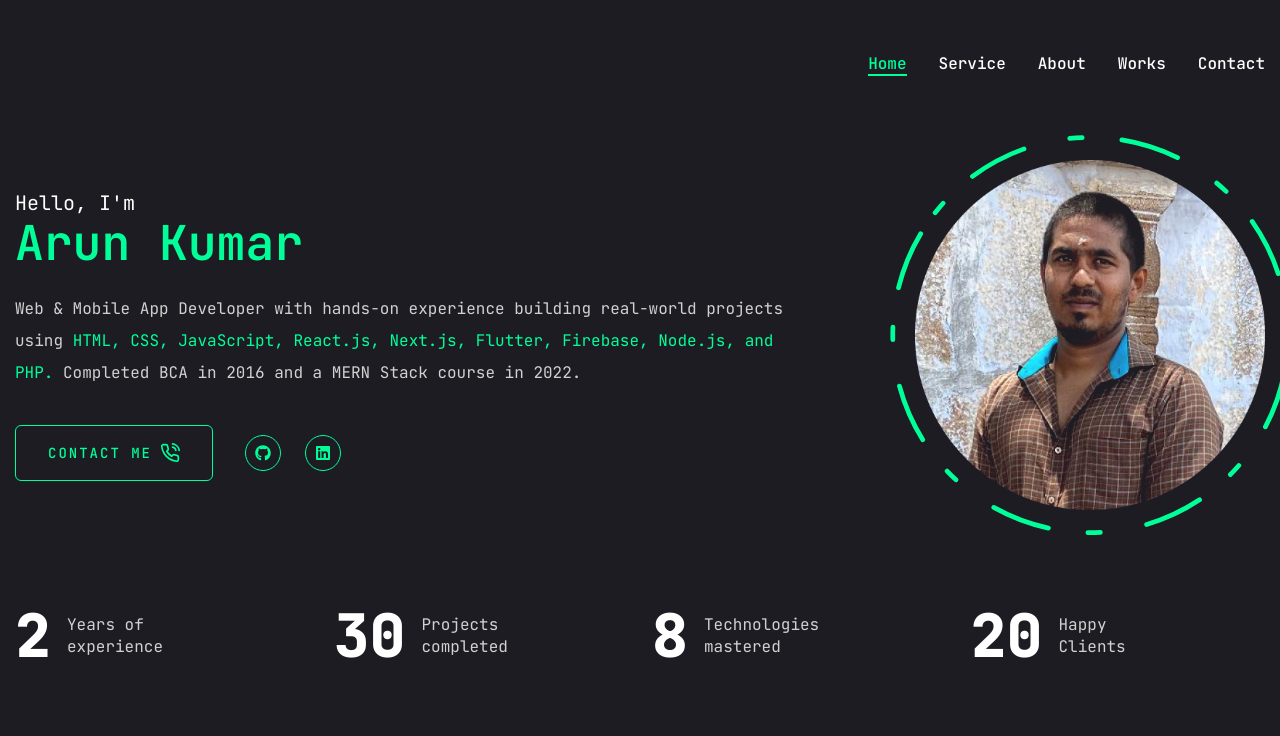
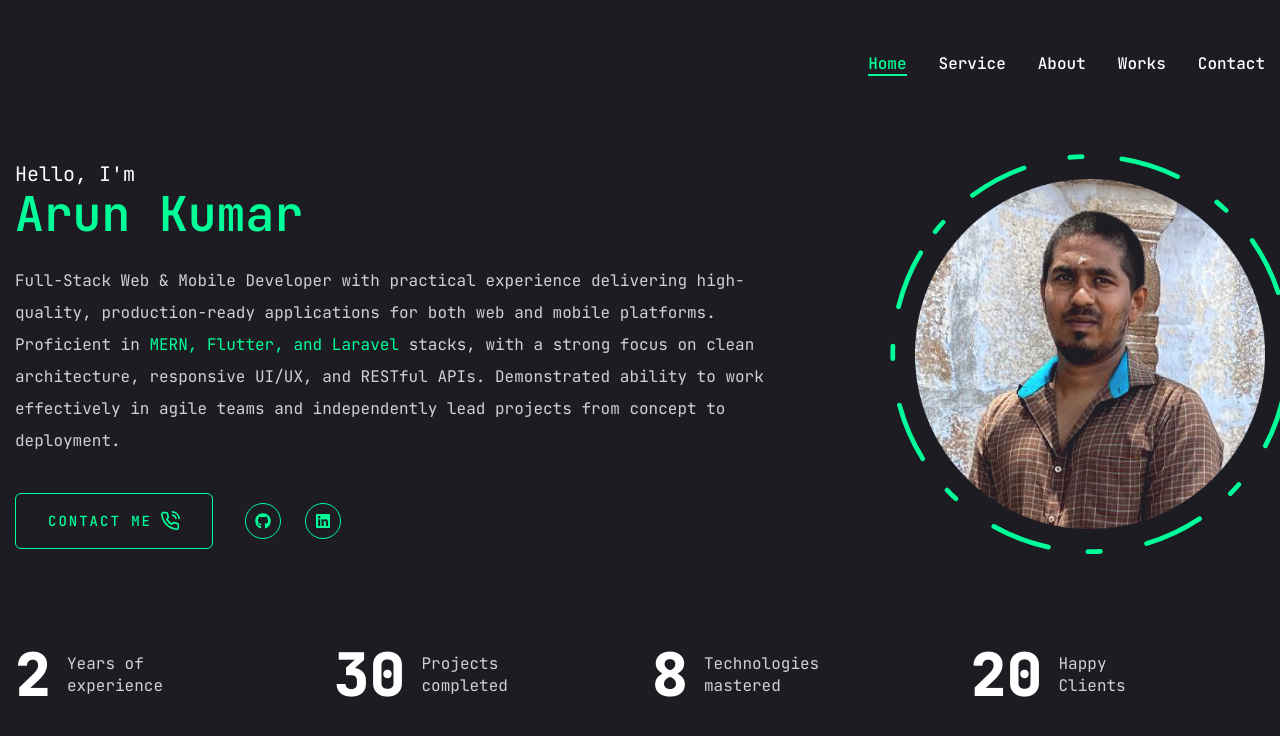
Before and after one commit to ATHIRADI/resume, a Next.js app: page / in a window 1280 px wide. Shown: the top 736 px of the page. Built offline with nearby package versions, Linux system fonts and the light colour scheme.

Commit message:
Update page.js

```diff
--- a/app/page.js
+++ b/app/page.js
@@ -25,19 +25,17 @@ const Home = () => {
 
             <div className="mb-9 space-y-5">
               <p className="max-w-[800px] text-white/80">
-                Web & Mobile App Developer with hands-on experience building
-                real-world projects using{" "}
+                Full-Stack Web &amp; Mobile Developer with practical experience
+                delivering high-quality, production-ready applications for both
+                web and mobile platforms. Proficient in{" "}
                 <span className="text-accent">
-                  HTML, CSS, JavaScript, React.js, Next.js, Flutter, Firebase,
-                  Node.js, and PHP.
+                  MERN, Flutter, and Laravel
                 </span>{" "}
-                Completed BCA in 2016 and a MERN Stack course in 2022.
+                stacks, with a strong focus on clean architecture, responsive
+                UI/UX, and RESTful APIs. Demonstrated ability to work
+                effectively in agile teams and independently lead projects from
+                concept to deployment.
               </p>
-             {/* <p className="max-w-[600px] text-white/80">
-                 Eager to join a professional team and contribute with practical,
-                 self-learned development experience. Passionate about clean UI
-                design, smooth performance, and modern development practices.
-               </p> */}
             </div>
 
             <div className="flex flex-col xl:flex-row items-center gap-8">
@@ -58,6 +56,7 @@ const Home = () => {
               </div>
             </div>
           </div>
+
           <div className="order-1 xl:order-none mb-8 xl:mb-0">
             <Photo />
           </div>
```
